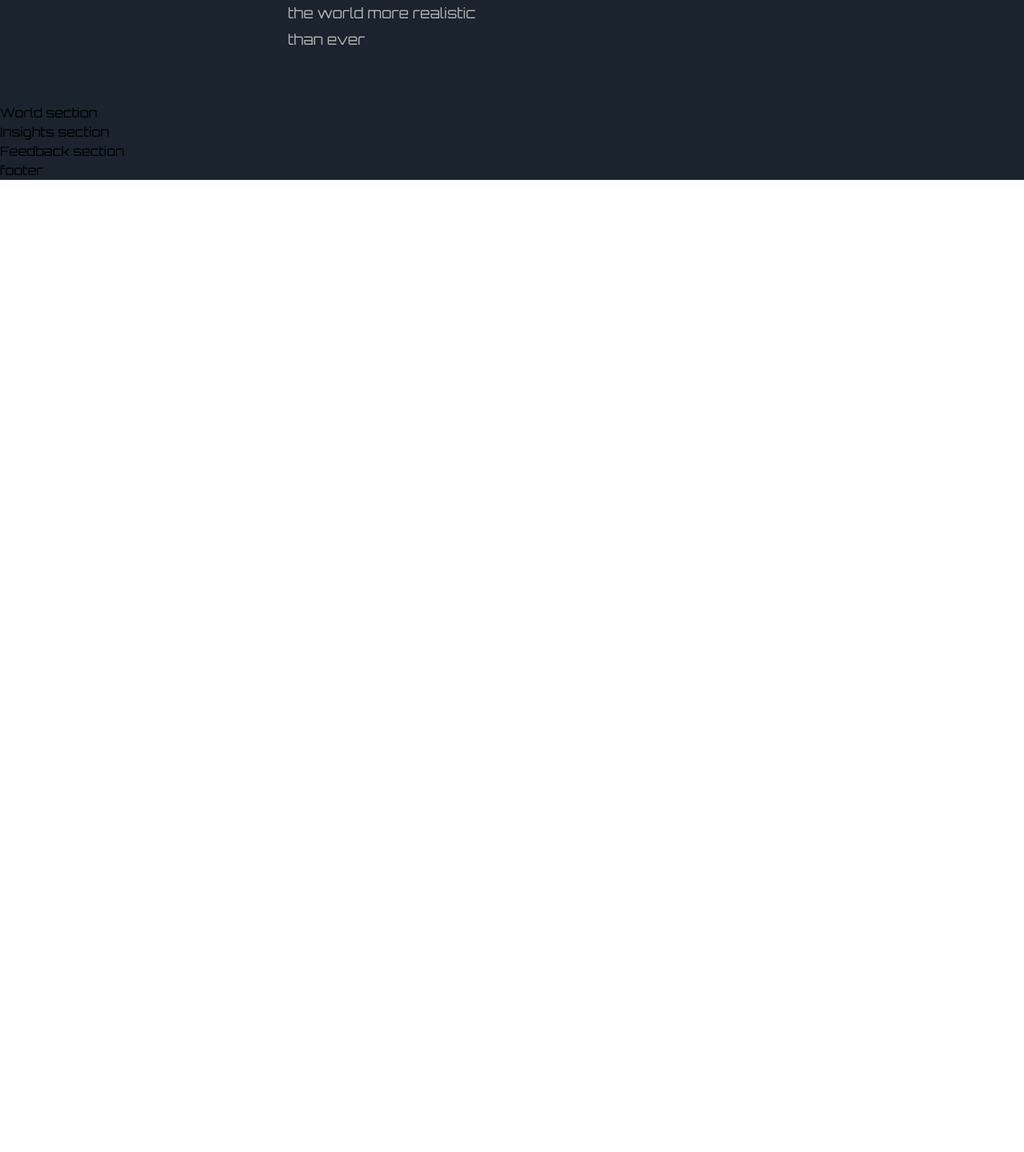
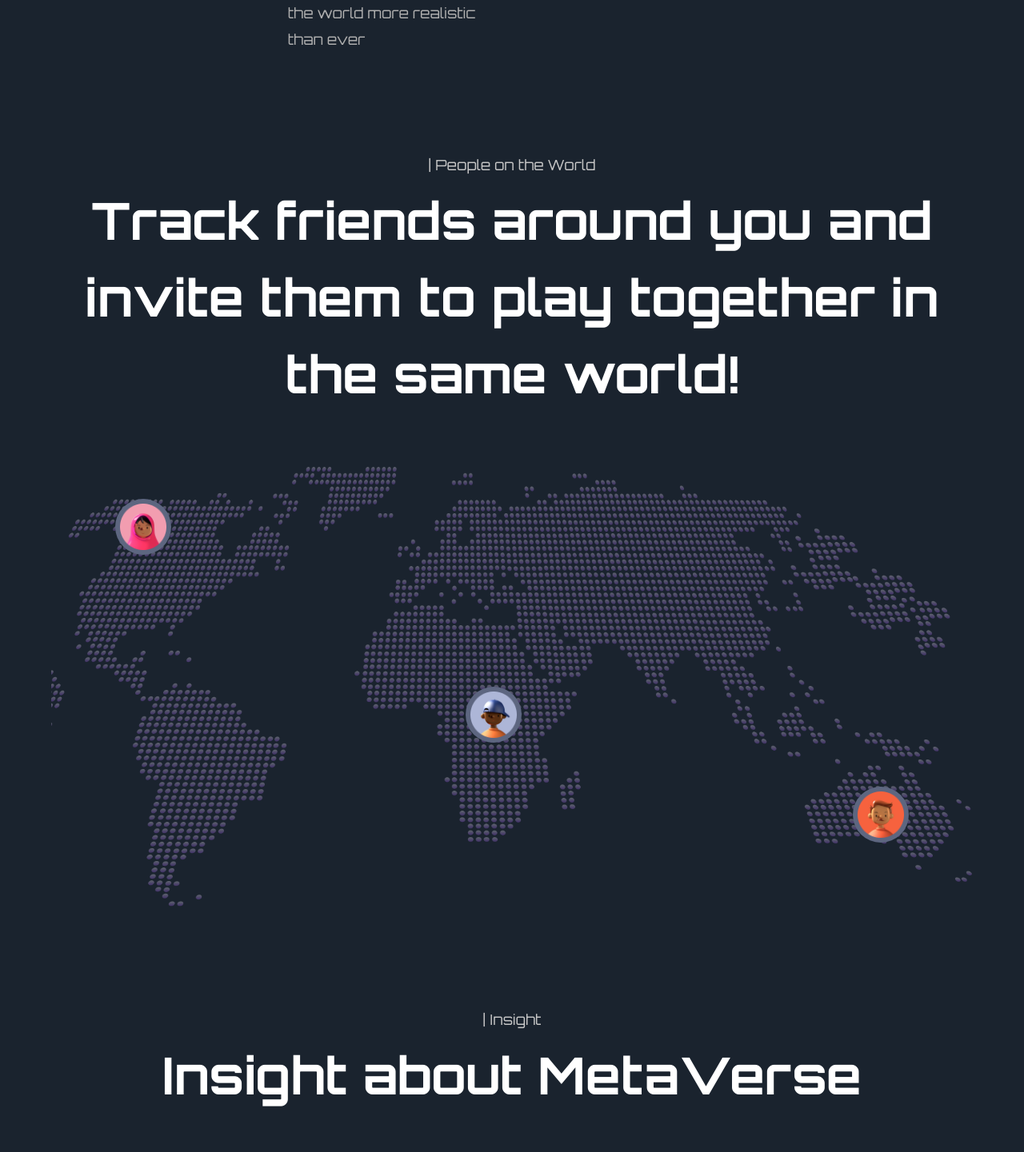
Before and after one commit to Pizzaboi87/javascript-mastery-next-js-app, a Next.js app: page / in a window 1280 px wide. Shown: the part 4202-5643 px from the top of the page at 80% size. Before the commit the page ends 4427 px from the top, so only its background shows below. Built offline with nearby package versions, Linux system fonts and the light colour scheme.

Commit message:
Insights, InsightCard and World components done.

```diff
--- a/app/page.js
+++ b/app/page.js
@@ -5,7 +5,7 @@ import {
   Feedback,
   GetStarted,
   Hero,
-  Insights,
+  InsightsSection,
   WhatsNew,
   World,
 } from '../sections';
@@ -22,7 +22,7 @@ const Page = () => (
     <GetStarted />
     <WhatsNew />
     <World />
-    <Insights />
+    <InsightsSection />
     <Feedback />
     <Footer />
   </div>
--- a/components/InsightCard.jsx
+++ b/components/InsightCard.jsx
@@ -1,9 +1,32 @@
 'use client';
 
-const InsightCard = () => (
-  <div>
-    Insight Card
-  </div>
+import { motion } from 'framer-motion';
+import { fadeIn } from '../utils/motion';
+
+const InsightCard = ({ imgUrl, title, subtitle, index }) => (
+  <motion.div
+    variants={fadeIn('up', 'spring', index * 0.5, 1)}
+    className="flex md:flex-row flex-col gap-4"
+  >
+    <img
+      src={imgUrl}
+      alt="planet-01"
+      className="md:w-[270px] w-full h-[250px] rounded-[32px] object-cover"
+    />
+    <div className="w-full flex justify-between items-center">
+      <div className="flex-1 md:ml-[62px] flex flex-col max-w-[650px]">
+        <h4 className="font-normal lg:text-[42px] text-[26px] text-white">{title}</h4>
+        <p className="mt-[16px] font-normal lg:text-[20px] text-[14px] text-secondary-white">{subtitle}</p>
+      </div>
+      <div className="lg:flex hidden items-center justify-center w-[100px] h-[100px] rounded-full bg-transparent border-[1px] border-white">
+        <img
+          src="arrow.svg"
+          alt="arrow"
+          className="w-[40%] h-[40%] object-contain"
+        />
+      </div>
+    </div>
+  </motion.div>
 );
 
 export default InsightCard;
--- a/components/StartSteps.jsx
+++ b/components/StartSteps.jsx
@@ -3,7 +3,7 @@ import styles from '../styles'
 const StartSteps = ({ number, text }) => (
   <div className={`${styles.flexCenter} flex-row`}>
     <div className={`${styles.flexCenter} w-[70px] h-[70px] rounded-[24px] bg-[#323f5d]`}>
-      <p className="font-bold text-[20px] text-white ">0{number}</p>
+      <p className="font-bold text-[20px] text-white ">{number}</p>
     </div>
     <p className="flex-1 ml-[30px] font-normal text-[18px] text-[#b0b0b0] leading-[32px]">{text}</p>
   </div>
--- a/sections/Insights.jsx
+++ b/sections/Insights.jsx
@@ -1,9 +1,29 @@
 'use client';
 
-const Insights = () => (
-  <section>
-    Insights section
+import { motion } from 'framer-motion';
+import styles from '../styles';
+import { insights } from '../constants';
+import { InsightCard, TitleText, TypingText } from '../components';
+import { staggerContainer } from '../utils/motion';
+
+const InsightsSection = () => (
+  <section className={`${styles.paddings} relative z-10`}>
+    <motion.div
+      variants={staggerContainer}
+      initial="hidden"
+      whileInView="show"
+      viewport={{ once: false, amount: 0.25 }}
+      className={`${styles.innerWidth} mx-auto flex flex-col`}
+    >
+      <TypingText title="| Insight" textStyles="text-center" />
+      <TitleText title="Insight about MetaVerse" textStyles="text-center" />
+      <div className="mt-[50px] flex flex-col gap-[30px]">
+        {insights.map((insight, index) => (
+          <InsightCard key={`insight-${index}`} {...insight} index={index + 1} />
+        ))}
+      </div>
+    </motion.div>
   </section>
 );
 
-export default Insights;
+export default InsightsSection;
--- a/sections/WhatsNew.jsx
+++ b/sections/WhatsNew.jsx
@@ -1,7 +1,6 @@
 'use client';
 
 import { motion } from 'framer-motion';
-
 import styles from '../styles';
 import { newFeatures } from '../constants';
 import { NewFeatures, TitleText, TypingText } from '../components';
--- a/sections/World.jsx
+++ b/sections/World.jsx
@@ -1,8 +1,59 @@
 'use client';
 
+import { motion } from 'framer-motion';
+import styles from '../styles';
+import { TitleText, TypingText } from '../components';
+import { staggerContainer, fadeIn } from '../utils/motion';
+
 const World = () => (
-  <section>
-    World section
+  <section className={`${styles.paddings} relative z-10`}>
+    <motion.div
+      variants={staggerContainer}
+      initial="hidden"
+      whileInView="show"
+      viewport={{ once: false, amount: 0.25 }}
+      className={`${styles.innerWidth} mx-auto flex flex-col`}
+    >
+      <TypingText
+        title="| People on the World"
+        textStyles="text-center"
+      />
+      <TitleText
+        title={<>Track friends around you and invite them to play together in the same world!</>}
+        textStyles="text-center"
+      />
+      <motion.div
+        variants={fadeIn('up', 'tween', 0.3, 1)}
+        className="relative mt-[68px] flex w-full h-[550px]"
+      >
+        <img
+          src="/map.png"
+          alt="map"
+          className="w-full h-full object-cover"
+        />
+        <div className="absolute bottom-20 right-20 w-[70px] h-[70px] p-[6px] rounded-full bg-[#5d6680]">
+          <img
+            src="people-01.png"
+            alt="people"
+            className='w-full h-full'
+          />
+        </div>
+        <div className="absolute top-10 left-20 w-[70px] h-[70px] p-[6px] rounded-full bg-[#5d6680]">
+          <img
+            src="people-02.png"
+            alt="people"
+            className='w-full h-full'
+          />
+        </div>
+        <div className="absolute top-1/2 left-[45%] w-[70px] h-[70px] p-[6px] rounded-full bg-[#5d6680]">
+          <img
+            src="people-03.png"
+            alt="people"
+            className='w-full h-full'
+          />
+        </div>
+      </motion.div>
+    </motion.div>
   </section>
 );
 
--- a/sections/index.js
+++ b/sections/index.js
@@ -4,7 +4,7 @@ import Explore from './Explore';
 import GetStarted from './GetStarted';
 import WhatsNew from './WhatsNew';
 import World from './World';
-import Insights from './Insights';
+import InsightsSection from './Insights';
 import Feedback from './Feedback';
 
 export {
@@ -14,6 +14,6 @@ export {
   GetStarted,
   WhatsNew,
   World,
-  Insights,
+  InsightsSection,
   Feedback,
 };
```
